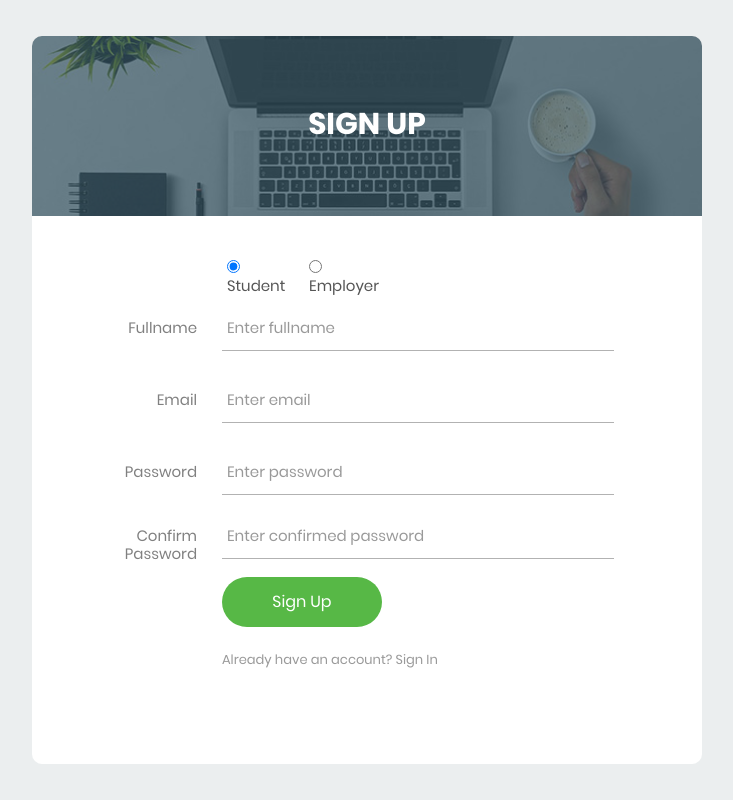
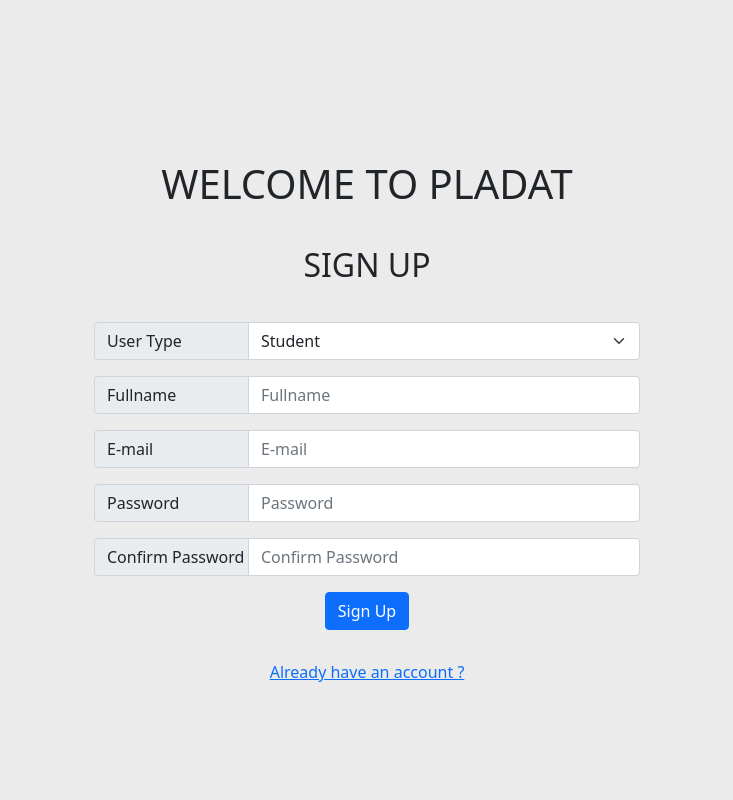
Before and after one commit to burkoo/PlaDat, a plain HTML site: page signup.html in a window 1280 px wide. Shown: the whole page, without its empty margins (273-1006 px from the left). Drawn offline with nearby package versions, Linux system fonts and the light colour scheme.

Commit message:
background , login , signup

```diff
--- a/js/signUp.js
+++ b/js/signUp.js
@@ -1,8 +1,18 @@
+var userType = 's';
+
+
 function setType(type){
     if(type == 'employer'){
         document.getElementById("chb_student").checked = false
+        userType = 'e'
     }
     if(type == 'student'){
         document.getElementById("chb_employer").checked = false
+        userType = 's'
     }
 }
+
+function signUp(){
+
+    alert("this");
+}
--- a/signup.html
+++ b/signup.html
@@ -1,122 +1,107 @@
 <!DOCTYPE html>
 <html lang="en">
 <head>
-	<title>Login V15</title>
+	<title>Sign Up PlaDat</title>
 	<meta charset="UTF-8">
 	<meta name="viewport" content="width=device-width, initial-scale=1">
-<!--===============================================================================================-->
-	<link rel="icon" type="image/png" href="images/icons/favicon.ico"/>
-<!--===============================================================================================-->
-	<link rel="stylesheet" type="text/css" href="vendor/bootstrap/css/bootstrap.min.css">
-<!--===============================================================================================-->
-	<link rel="stylesheet" type="text/css" href="fonts/font-awesome-4.7.0/css/font-awesome.min.css">
-<!--===============================================================================================-->
-	<link rel="stylesheet" type="text/css" href="fonts/Linearicons-Free-v1.0.0/icon-font.min.css">
-<!--===============================================================================================-->
-	<link rel="stylesheet" type="text/css" href="vendor/animate/animate.css">
-<!--===============================================================================================-->
-	<link rel="stylesheet" type="text/css" href="vendor/css-hamburgers/hamburgers.min.css">
-<!--===============================================================================================-->
-	<link rel="stylesheet" type="text/css" href="vendor/animsition/css/animsition.min.css">
-<!--===============================================================================================-->
-	<link rel="stylesheet" type="text/css" href="vendor/select2/select2.min.css">
-<!--===============================================================================================-->
-	<link rel="stylesheet" type="text/css" href="vendor/daterangepicker/daterangepicker.css">
-<!--===============================================================================================-->
-	<link rel="stylesheet" type="text/css" href="css/util.css">
-	<link rel="stylesheet" type="text/css" href="css/main.css">
-<!--===============================================================================================-->
+
+	<!-- Bootstrap CSS -->
+    <link href="https://cdn.jsdelivr.net/npm/bootstrap@5.0.0-beta1/dist/css/bootstrap.min.css" rel="stylesheet" integrity="sha384-giJF6kkoqNQ00vy+HMDP7azOuL0xtbfIcaT9wjKHr8RbDVddVHyTfAAsrekwKmP1" crossorigin="anonymous">
 
 	<script src="./js/signUp.js"></script>
 </head>
-<body>
+<body style="background-color:rgb(235, 235, 235);">
 
-	<div class="limiter">
-		<div class="container-login100">
-			<div class="wrap-login100">
-				<div class="login100-form-title" style="background-image: url(images/bg-01.jpg);">
-					<span class="login100-form-title-1">
-						SIGN UP
-					</span>
-				</div>
-
-				<form class="login100-form validate-form">
-
-                    <div class="input100" style="margin-bottom: 10px;">
-                        <div style="display:  inline-block; margin-right: 20px;">
-                            <input type="radio" value="student" id="chb_student" checked="checked" onclick="setType('student')"/>
-                            <label for="chb_student">Student</label>
-                        </div>
-                        <div style="display: inline-block;">
-                            <input type="radio" value="employer" id="chb_employer" onclick="setType('employer')" />
-                            <label for="chb_eployer">Employer</label>
-                        </div>
-                    </div>
-
-                    <div class="wrap-input100 validate-input m-b-26" data-validate="Fullname is required">
-						<span class="label-input100">Fullname</span>
-						<input class="input100" type="text" name="fullname" placeholder="Enter fullname">
-						<span class="focus-input100"></span>
-                    </div>
-
-                    <div class="wrap-input100 validate-input m-b-26" data-validate="Email is required">
-						<span class="label-input100">Email</span>
-						<input class="input100" type="email" name="email" placeholder="Enter email">
-						<span class="focus-input100"></span>
-					</div>
-
-					<div class="wrap-input100 validate-input m-b-18" data-validate = "Password is required">
-						<span class="label-input100">Password</span>
-						<input class="input100" type="password" name="pass" placeholder="Enter password">
-						<span class="focus-input100"></span>
-                    </div>
-
-                    <div class="wrap-input100 validate-input m-b-18" data-validate = "Confirmation is required">
-						<span class="label-input100">Confirm Password</span>
-						<input class="input100" type="password" name="cpass" placeholder="Enter confirmed password">
-						<span class="focus-input100"></span>
-					</div>
-
-					<!--<div class="flex-sb-m w-full p-b-30">
-						<div class="contact100-form-checkbox">
-							<input class="input-checkbox100" id="ckb_terms" type="checkbox" name="agree-terms">
-							<label class="label-checkbox100" for="ckb_terms">
-								I Agree to Terms & Conditions
-							</label>
-						</div>
-					</div>-->
-
-					<div class="container-login100-form-btn">
-						<button class="login100-form-btn">
-							Sign Up
-						</button>
-					</div>
-					<div style="margin-top: 20px;">
-						<a href="login.html" class="txt1" >
-							Already have an account? Sign In
-						</a>
-					</div>
-				</form>
+	<div class="container-md" style="padding-top: 160px;">
+		<div class="row">
+            <div class="col-3"></div>
+            <div class="col-6 text-center">
+                <div>
+                    <h1>WELCOME TO PLADAT</h1>
+                </div>
+            </div>
+            <div class="col-3"></div>
+        </div>
+        <div class="row" style="padding-top: 30px;">
+            <div class="col-3"></div>
+            <div class="col-6 text-center">
+                <div>
+                    <h2>SIGN UP</h2>
+                </div>
+            </div>
+            <div class="col-3"></div>
+		</div>
+		<div class="row" style="padding-top: 30px;">
+            <div class="col-3"></div>
+            <div class="col-6">
+                <div class="input-group mb-3">
+                    <label class="input-group-text" for="inputGroupSelect01" style="width: 155px;">User Type</label>
+                    <select class="form-select" id="inputGroupSelect01">
+                      <option value="1">Student</option>
+                      <option value="2">Employer</option>
+                    </select>
+                  </div>
+            </div>
+            <div class="col-3"></div>
+        </div>
+        <div class="row" >
+            <div class="col-3"></div>
+            <div class="col-6">
+                <div class="input-group mb-3">
+                    <span class="input-group-text" id="basic-addon1" style="width: 155px;">Fullname</span>
+                    <input type="text" class="form-control" aria-describedby="basic-addon1" placeholder="Fullname">
+                </div>
+            </div>
+            <div class="col-3"></div>
+        </div>
+        <div class="row">
+            <div class="col-3"></div>
+            <div class="col-6">
+                <div class="input-group mb-3">
+                    <span class="input-group-text" id="basic-addon1" style="width: 155px;">E-mail</span>
+                    <input type="email" class="form-control" aria-describedby="basic-addon1" placeholder="E-mail">
+                </div>
+            </div>
+            <div class="col-3"></div>
+        </div>
+        <div class="row">
+            <div class="col-3"></div>
+            <div class="col-6">
+                <div class="input-group mb-3">
+                    <span class="input-group-text" id="basic-addon1" style="width: 155px;">Password</span>
+                    <input type="password" class="form-control" aria-describedby="basic-addon1" placeholder="Password">
+                </div>
+            </div>
+            <div class="col-3"></div>
+        </div>
+        <div class="row">
+            <div class="col-3"></div>
+            <div class="col-6">
+                <div class="input-group mb-3">
+                    <span class="input-group-text" id="basic-addon1" style="width: 155px;">Confirm Password</span>
+					<input type="password" class="form-control" aria-describedby="basic-addon1" placeholder="Confirm Password">
+                </div>
+            </div>
+            <div class="col-3"></div>
+        </div>
+        <div class="row">
+            <div class="col-3"></div>
+			<div class="col-6 text-center">
+                <button class="btn btn-primary">Sign Up</button>
+            </div>
+            <div class="col-3"></div>
+		</div>
+		<div class="row" style="padding-top: 30px;">
+            <div class="col-3"></div>
+            <div class="col-6 text-center">
+                <a href="./login.html">Already have an account ?</a>
 			</div>
-		</div>
+            <div class="col-3"></div>
+        </div>
 	</div>
 
-<!--===============================================================================================-->
-	<script src="vendor/jquery/jquery-3.2.1.min.js"></script>
-<!--===============================================================================================-->
-	<script src="vendor/animsition/js/animsition.min.js"></script>
-<!--===============================================================================================-->
-	<script src="vendor/bootstrap/js/popper.js"></script>
-	<script src="vendor/bootstrap/js/bootstrap.min.js"></script>
-<!--===============================================================================================-->
-	<script src="vendor/select2/select2.min.js"></script>
-<!--===============================================================================================-->
-	<script src="vendor/daterangepicker/moment.min.js"></script>
-	<script src="vendor/daterangepicker/daterangepicker.js"></script>
-<!--===============================================================================================-->
-	<script src="vendor/countdowntime/countdowntime.js"></script>
-<!--===============================================================================================-->
-	<script src="js/main.js"></script>
+    <script src="https://cdn.jsdelivr.net/npm/bootstrap@5.0.0-beta1/dist/js/bootstrap.bundle.min.js" integrity="sha384-ygbV9kiqUc6oa4msXn9868pTtWMgiQaeYH7/t7LECLbyPA2x65Kgf80OJFdroafW" crossorigin="anonymous"></script>
+
 
 </body>
 </html>
```
Also changed, not shown: addJob.html (+1 -1 lines), companyProfile.html (+1 -1 lines), editCompanyProfile.html (+1 -1 lines), editStudentProfile.html (+1 -1 lines), login.html (+71 -92 lines), searchJobs.html (+1 -1 lines), searchStudents.html (+1 -1 lines), studentProfile.html (+1 -1 lines).
